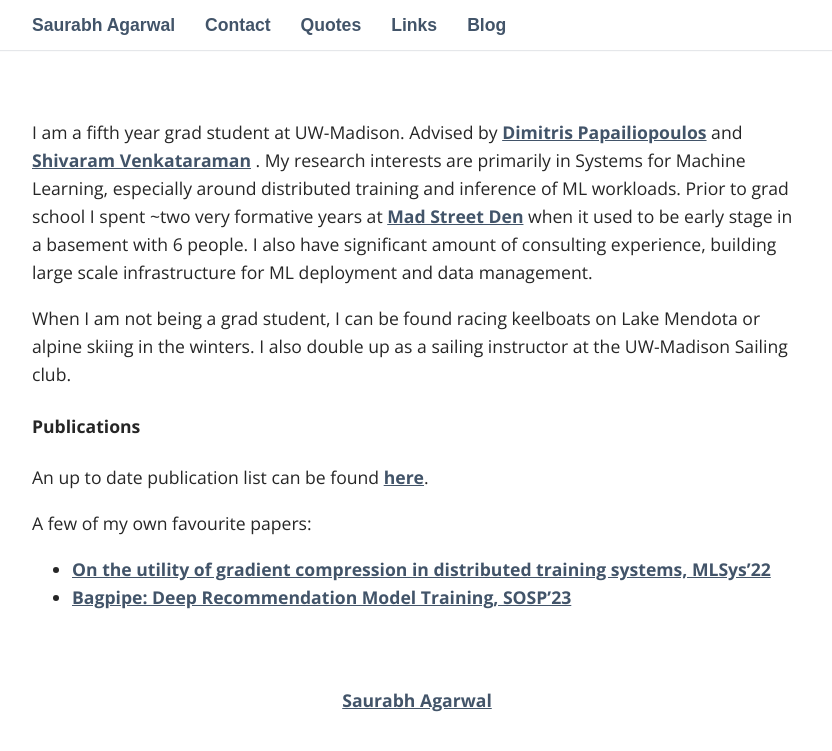
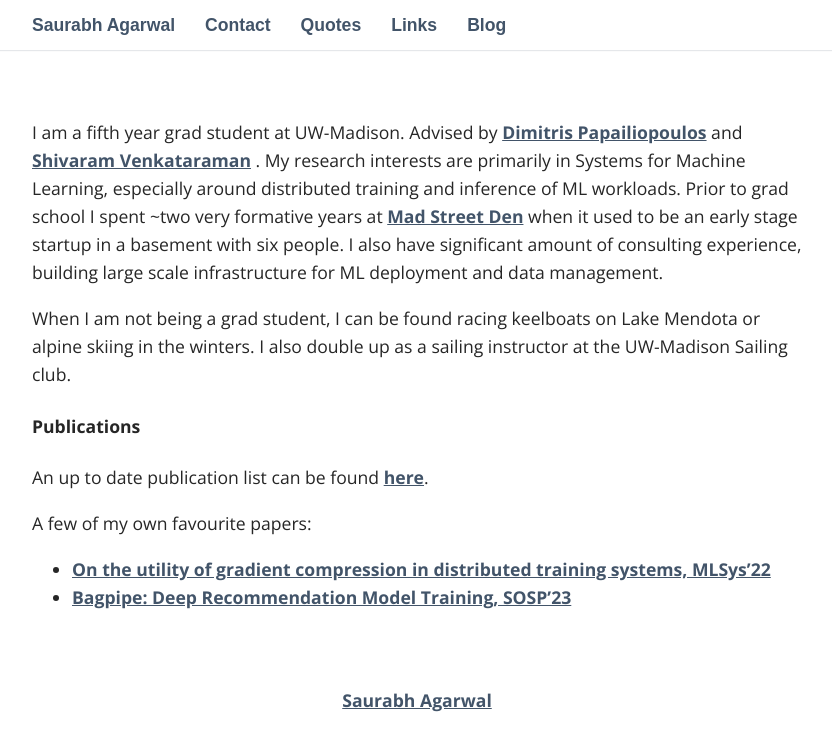
Before and after one commit to iidsample/iidsampe.github.io, a Jekyll site: the page built from index.md, in a window 1280 px wide. Shown: the top 751 px of the page, without its empty margins (223-1055 px from the left). Built offline with Jekyll 4.4.1, drawn with Linux system fonts in a browser that asks for light colours; some web fonts are replaced.

Commit message:
Update index.md

```diff
--- a/index.md
+++ b/index.md
@@ -3,7 +3,7 @@ layout: default
 ---
 <!--# About Me-->
 I am a fifth year grad student at UW-Madison. Advised by [Dimitris Papailiopoulos](https://papail.io/) and [Shivaram Venkataraman](https://shivaram.org/) .
-My research interests are primarily in Systems for Machine Learning, especially around distributed training and inference of ML workloads. Prior to grad school I spent ~two very formative years at [Mad Street Den](https://www.madstreetden.com/) when it used to be early stage in a basement with 6 people. I also have significant amount of consulting experience, building large scale infrastructure for ML deployment and data management.
+My research interests are primarily in Systems for Machine Learning, especially around distributed training and inference of ML workloads. Prior to grad school I spent ~two very formative years at [Mad Street Den](https://www.madstreetden.com/) when it used to be an early stage startup in a basement with six people. I also have significant amount of consulting experience, building large scale infrastructure for ML deployment and data management.
 
 When I am not being a grad student, I can be found racing keelboats on Lake Mendota or alpine skiing in the winters. I also double up as a sailing instructor at the UW-Madison Sailing club.
 
```
